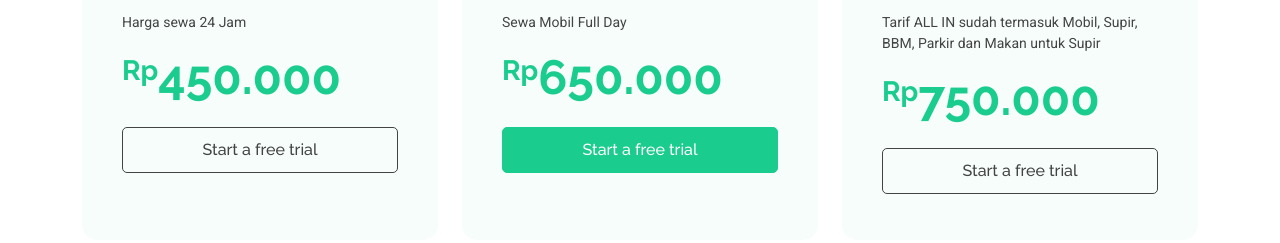
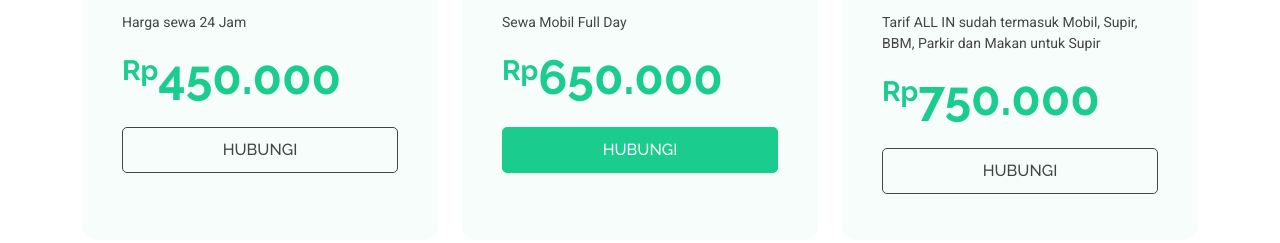
Before and after one commit to azkatrans/azkatrans.github.io, a plain HTML site: page index.html in a window 1280 px wide. Shown: the part 7026-7269 px from the top of the page. Drawn offline with Linux system fonts and the light colour scheme.

```diff
--- a/index.html
+++ b/index.html
@@ -629,7 +629,7 @@
               <h3>Mobil + Sopir</h3>
               <p class="description">Harga sewa 24 Jam</p>
               <h4><sup>Rp</sup>450.000</h4>
-              <a href="#" class="cta-btn">Start a free trial</a>
+              <a href="#" class="cta-btn">HUBUNGI</a>
             </div>
           </div><!-- End Pricing Item -->
 
@@ -639,7 +639,7 @@
               <h3>Mobil + Sopir + BBM</h3>
               <p class="description">Sewa Mobil Full Day</p>
               <h4><sup>Rp</sup>650.000</h4>
-              <a href="#" class="cta-btn">Start a free trial</a>
+              <a href="#" class="cta-btn">HUBUNGI</a>
             </div>
           </div><!-- End Pricing Item -->
 
@@ -648,7 +648,7 @@
               <h3>ALL IN FULL DAY</h3>
               <p class="description">Tarif ALL IN sudah termasuk Mobil, Supir, BBM, Parkir dan Makan untuk Supir</p>
               <h4><sup>Rp</sup>750.000</h4>
-              <a href="#" class="cta-btn">Start a free trial</a>
+              <a href="#" class="cta-btn">HUBUNGI</a>
             </div>
           </div><!-- End Pricing Item -->
 
```
